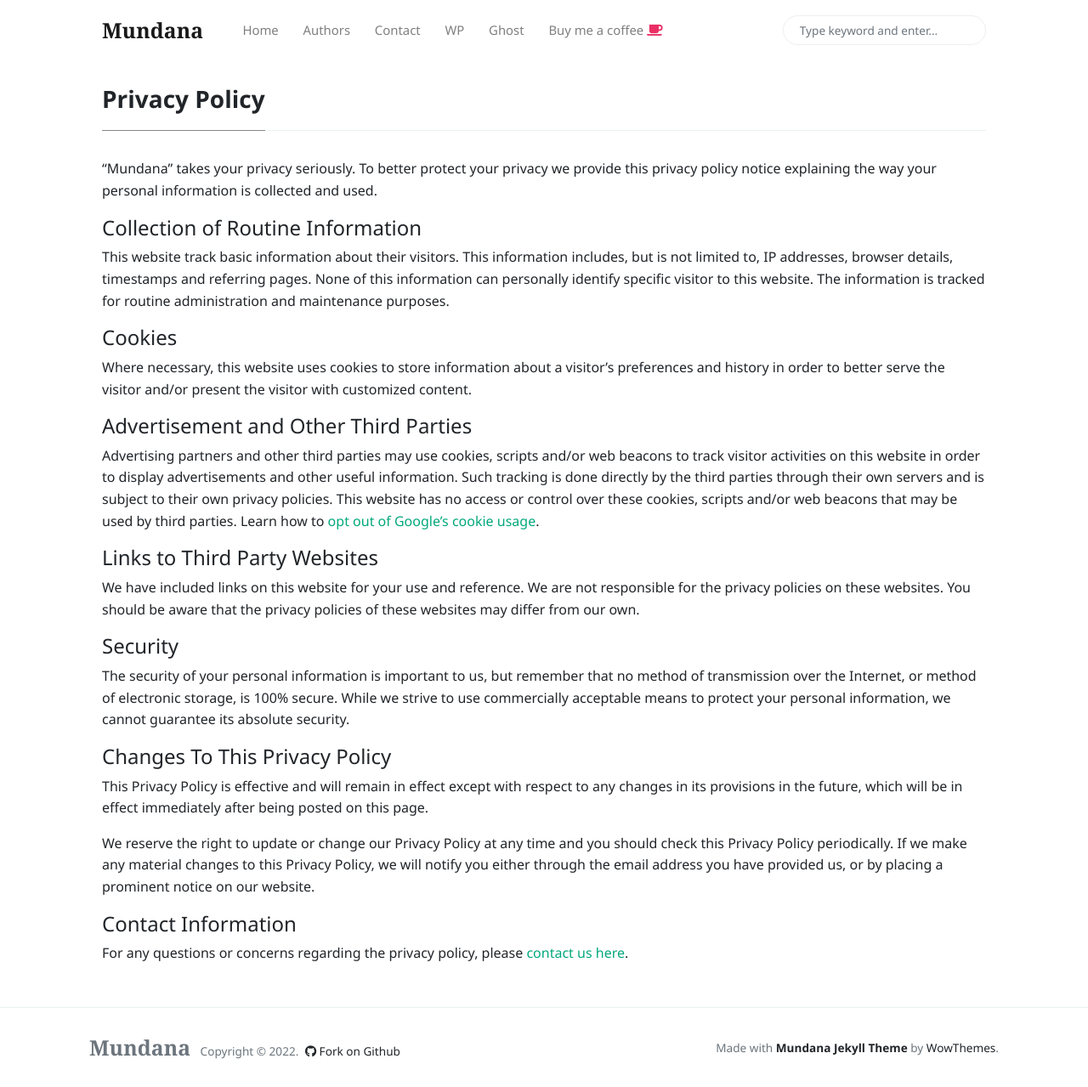
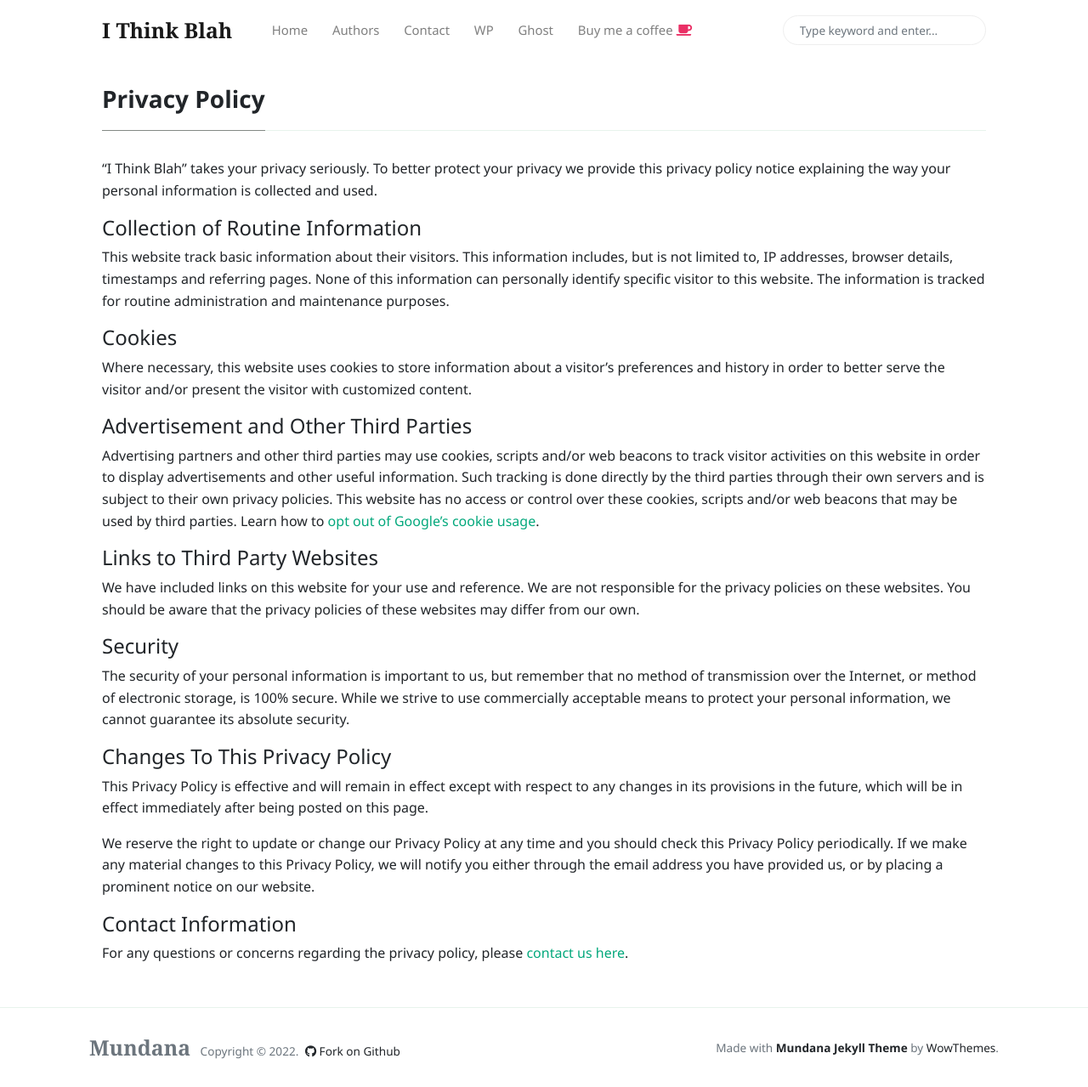
Before and after one commit to sumitsrv/sumitsrv.github.io, a Jekyll site: the page built from _pages/privacy-policy.md, in a window 1280 px wide and 1279 px high. Shown: the whole window at 85% size. Built offline with Jekyll 4.4.1, drawn with Linux system fonts in a browser that asks for light colours; nearby versions of some CDN libraries.

Commit message:
Website first commit

```diff
--- a/Gemfile
+++ b/Gemfile
@@ -16,3 +16,4 @@
     gem 'jekyll-paginate'
     gem 'jekyll-seo-tag'
 end
+gem "webrick", "~> 1.7"
--- a/_config.yml
+++ b/_config.yml
@@ -1,11 +1,11 @@
 # Site
-name: 'Mundana'
-description: 'Mundana is a free Jekyll theme for awesome people like you, Medium like.'
+name: 'I Think Blah'
+description: ''
 logo: 'assets/images/logo.png'
 favicon: 'assets/images/favicon.ico'
-baseurl: '/mundana-theme-jekyll'
+baseurl: ''
 disqus: 'demowebsite'
-email: 'wowthemesnet@gmail.com'
+email: 'srv.sumit@gmail.com'
 mailchimp-list: 'https://wowthemes.us11.list-manage.com/subscribe/post?u=8aeb20a530e124561927d3bd8&amp;id=8c3d2d214b'
 
 include: ["_pages"]
```
Also changed, not shown: Gemfile.lock (deleted), 1 other file.
